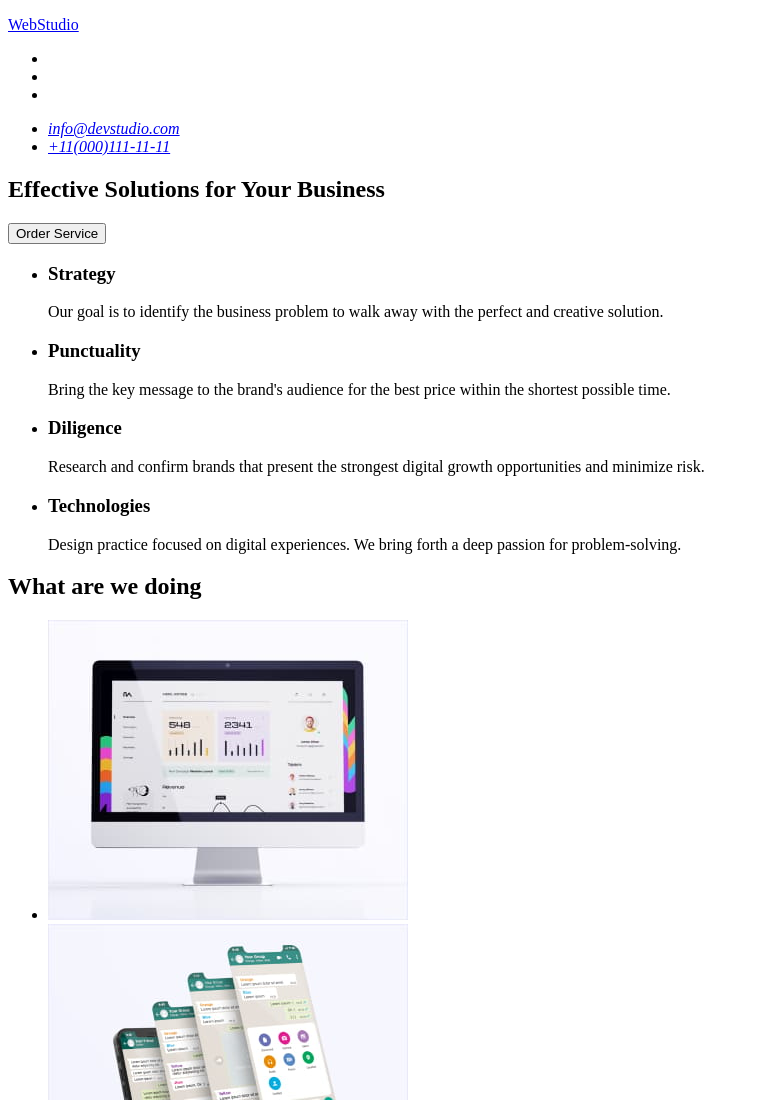
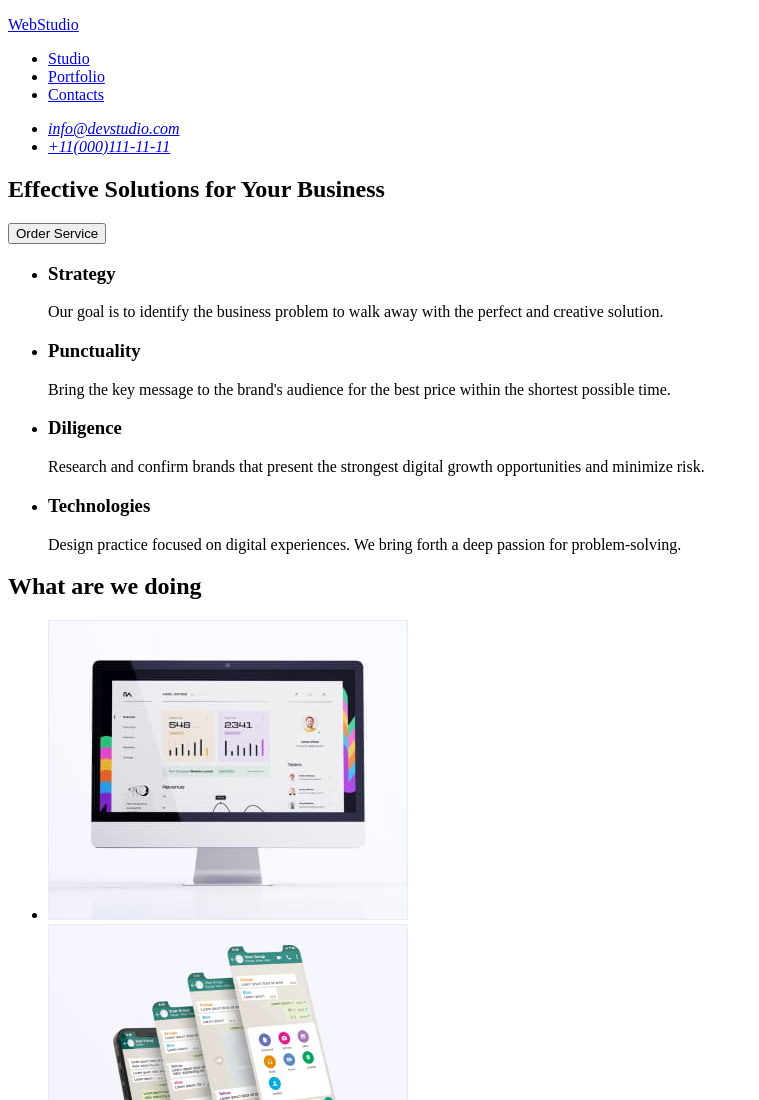
Before and after one commit to maksoliynyk/goit-markup-hw-01, a plain HTML site: page index.html in a window 1280 px wide. Shown: the top 1100 px of the page, without its empty margins (0-759 px from the left). Drawn offline with Linux system fonts and the light colour scheme.

Commit message:
Update index.html

```diff
--- a/index.html
+++ b/index.html
@@ -13,9 +13,9 @@
                 <p>WebStudio</p>
             </a>
             <ul>
-                <li><a href=Studio></a></li>
-                <li><a href=Portfolio></a></li>
-                <li><a href=Contacts></a></li>
+                <li><a href="#">Studio</a></li>
+                <li><a href="#">Portfolio</a></li>
+                <li><a href="#">Contacts</a></li>
             </ul>
         </nav>
         <address>
```
